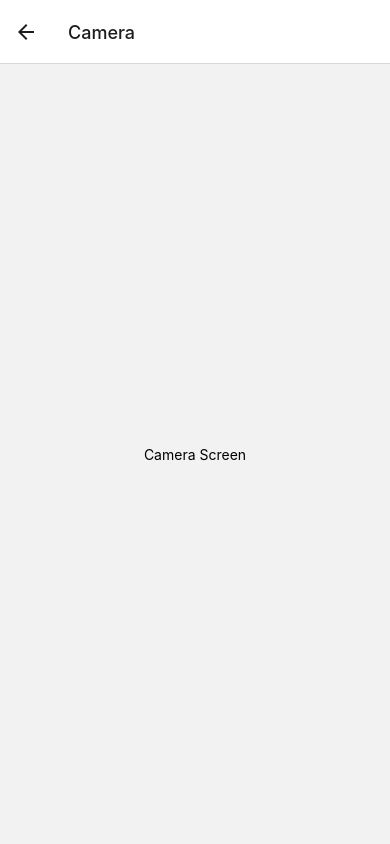
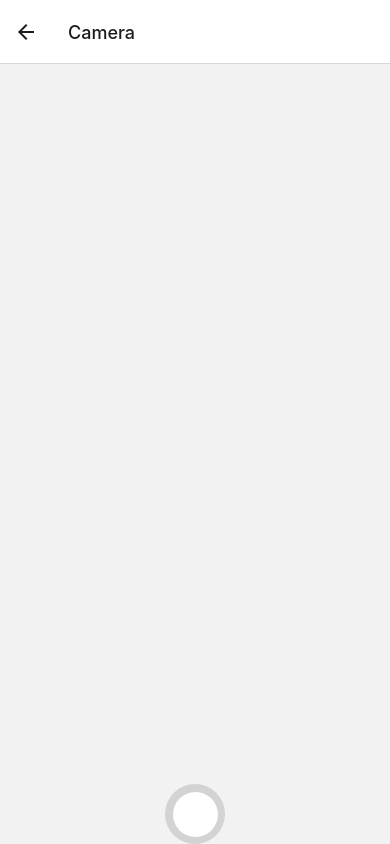
Before and after one commit to tony-xlh/react-native-id-card-scanner, a React Native app: screen /Camera in a window 390 px wide. Built offline with nearby package versions, Linux system fonts and the light colour scheme.

Commit message:
add a shutter button in the camera screen

```diff
--- a/src/screens/CameraScreen.tsx
+++ b/src/screens/CameraScreen.tsx
@@ -1,9 +1,54 @@
-import { View, Text } from "react-native";
+import { useState } from "react";
+import { View, Text, StyleSheet, Pressable } from "react-native";
 
 export default function CameraScreen(){
+  const [shouldTake,setShouldTake] = useState(false);
+  const [pressed,setPressed] = useState(false);
+  const capture = () => {
+    setShouldTake(true);
+  }
   return (
-    <View style={{ flex: 1, alignItems: 'center', justifyContent: 'center' }}>
-      <Text>Camera Screen</Text>
+    <View style={StyleSheet.absoluteFill}>
+      <View style={[styles.bottomBar]}>
+        <Pressable
+          onPressIn={()=>{setPressed(true)}}
+          onPressOut={()=>{setPressed(false)}}
+          onPress={()=>{capture()}}>
+          <View style={styles.outerCircle}>
+          <View style={[styles.innerCircle, pressed ? styles.circlePressed:null]}></View>
+          </View>
+        </Pressable>
+      </View>
     </View>
   )
 }
+
+
+const styles = StyleSheet.create({
+  bottomBar:{
+    position: "absolute",
+    width: "100%",
+    bottom: 0,
+    height: 60,
+    flexDirection:"row",
+    justifyContent:"center",
+  },
+  outerCircle: {
+    width: 60,
+    height: 60,
+    borderRadius: 60 / 2,
+    backgroundColor: "lightgray",
+    display:"flex",
+    alignItems:"center",
+    justifyContent:"center",
+  },
+  innerCircle: {
+    width: 45,
+    height: 45,
+    borderRadius: 45 / 2,
+    backgroundColor: "white",
+  },
+  circlePressed: {
+    backgroundColor: "lightgray",
+  }
+});
```
